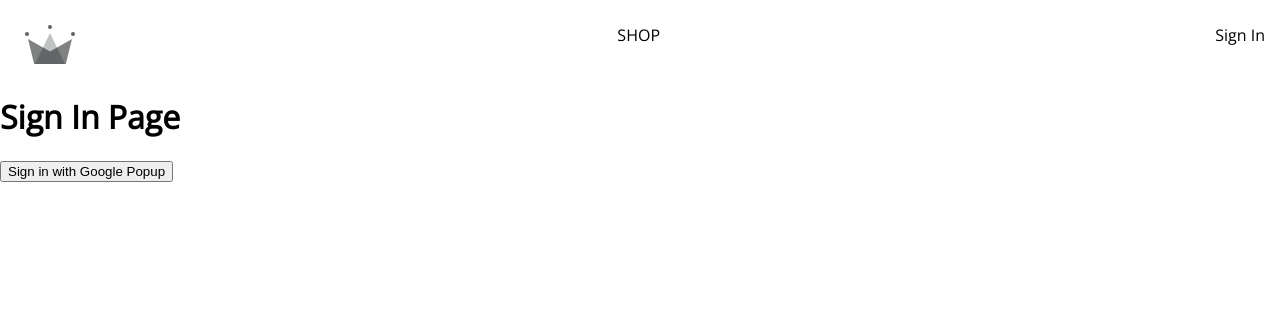
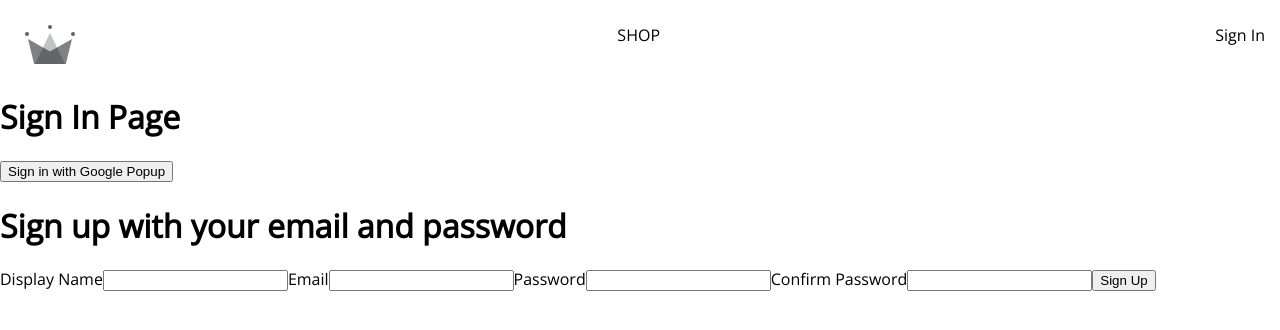
Before and after one commit to sirawat21/react-shopping-site, a React (Create React App) app: page /sign-in in a window 1280 px wide. Shown: the top 330 px of the page. Built offline with nearby package versions, Linux system fonts and the light colour scheme; no server answers.

Commit message:
added signup form

```diff
--- /dev/null
+++ b/src/components/sign-up-form/sign-up-form.component.jsx
@@ -0,0 +1,65 @@
+import { useState } from "react";
+
+const defaultFormFields = {
+  displayName: "",
+  email: "",
+  password: "",
+  confirmPassword: "",
+};
+
+const SignUpForm = () => {
+  const [formFields, setFormFields] = useState(defaultFormFields);
+  const { displayName, email, password, confirmPassword } = formFields;
+
+  const handleChange = (event) => {
+    const { name, value } = event.target;
+    setFormFields({...formFields, [name]: value})
+  };
+
+  return (
+    <div>
+      <h1>Sign up with your email and password</h1>
+      <form onSubmit={() => {}}>
+        <label>Display Name</label>
+        <input
+          type="text"
+          required
+          onChange={handleChange}
+          name="displayName"
+          value={displayName}
+        />
+
+        <label>Email</label>
+        <input
+          type="email"
+          required
+          onChange={handleChange}
+          name="email"
+          value={email}
+        />
+
+        <label>Password</label>
+        <input
+          type="password"
+          required
+          onChange={handleChange}
+          name="password"
+          value={password}
+        />
+
+        <label>Confirm Password</label>
+        <input
+          type="password"
+          required
+          onChange={handleChange}
+          name="confirmPassword"
+          value={confirmPassword}
+        />
+
+        <button type="submit">Sign Up</button>
+      </form>
+    </div>
+  );
+};
+
+export default SignUpForm;
--- a/src/routes/sign-in/sign-in.component.jsx
+++ b/src/routes/sign-in/sign-in.component.jsx
@@ -1,15 +1,21 @@
-import { signInWithGooglePopup, createUserDocumentFromAuth } from "../../utils/firebase/firebase.utils";
+import {
+  auth,
+  signInWithGooglePopup,
+  createUserDocumentFromAuth,
+} from "../../utils/firebase/firebase.utils";
+import SignUpForm from "./../../components/sign-up-form/sign-up-form.component";
 
 const SignIn = () => {
   const logGoogleUser = async () => {
     const { user } = await signInWithGooglePopup();
     const userDocRef = await createUserDocumentFromAuth(user);
   };
+
   return (
     <div>
       <h1>Sign In Page</h1>
-      <button onClick={logGoogleUser}
-      >Sign in with Google Popup</button>
+      <button onClick={logGoogleUser}>Sign in with Google Popup</button>
+      <SignUpForm />
     </div>
   );
 };
--- a/src/utils/firebase/firebase.utils.js
+++ b/src/utils/firebase/firebase.utils.js
@@ -27,15 +27,16 @@
 // Initialize Firebase
 const firebaseApp = initializeApp(firebaseConfig);
 
-// Google Auth provider configuration
-const provider = new GoogleAuthProvider();
-provider.setCustomParameters({
+// Google provider configuration
+const googleProvider = new GoogleAuthProvider();
+googleProvider.setCustomParameters({
     prompt: "select_account"
 });
 
 // Initialize Firebase Auth
 export const auth = getAuth();
-export const signInWithGooglePopup = () => signInWithPopup(auth, provider);
+export const signInWithGooglePopup = () => signInWithPopup(auth, googleProvider);
+export const signInWithGoogleRedirect = () => signInWithRedirect(auth, googleProvider);
 
 // Initialize Firebase FireStore
 export const db = getFirestore()
@@ -45,7 +46,7 @@
     const userDocRef = doc(db, 'users', userAuth.uid);
     const userSnapshot = await getDoc(userDocRef);
     if(!userSnapshot.exists()) {
-        const { displayName, email } = userAuth;
+        const { displayName, email } =  userAuth;
         const createdAt = new Date();
         try {
             await setDoc(userDocRef, {
```
